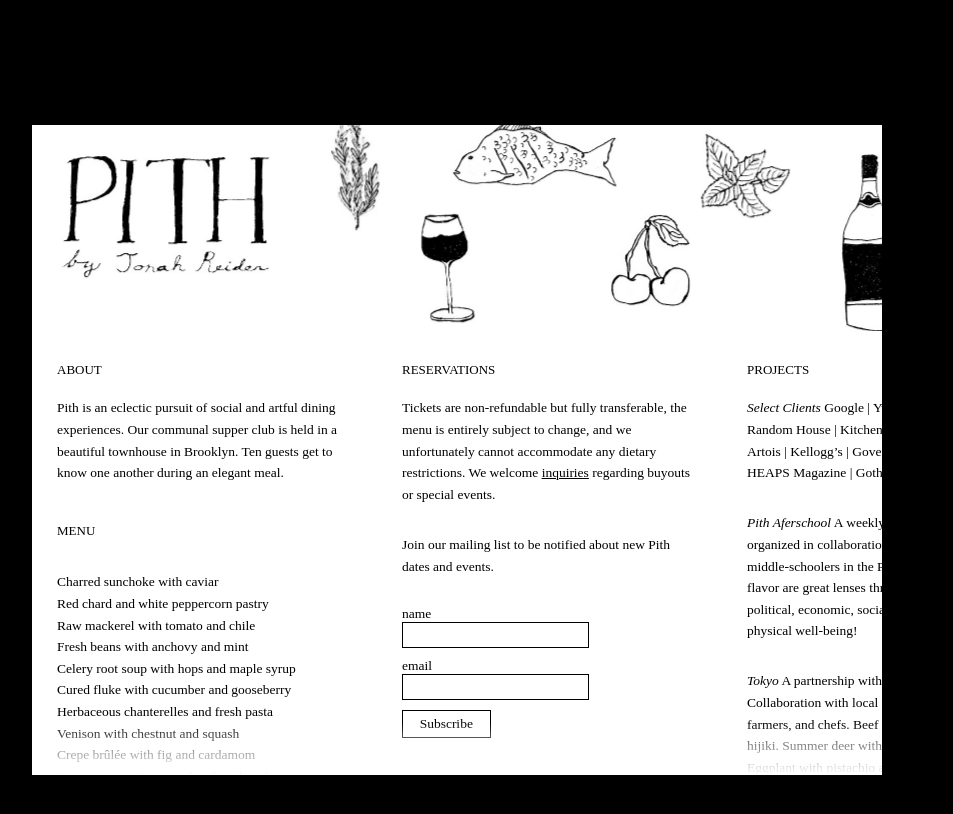
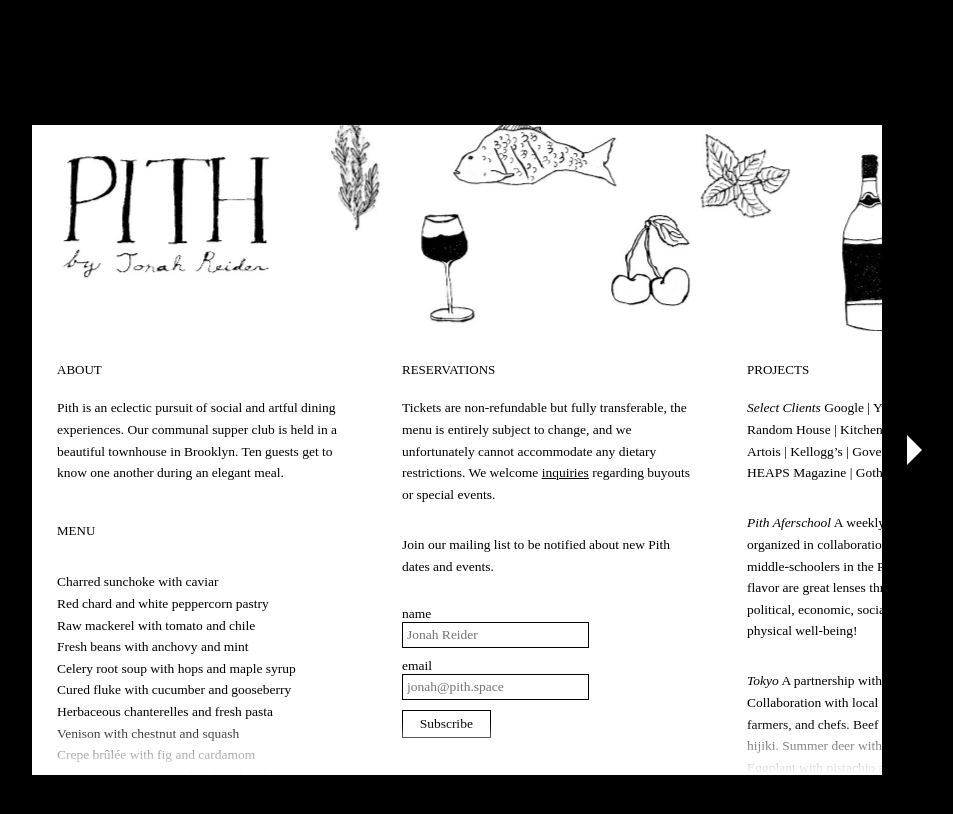
Before and after one commit to zoe-pith/pith-site, a Jekyll site: the page built from index.md, in a window 1280 px wide. Shown: the top 814 px of the page, without its empty margins (183-1136 px from the left). Built offline with Jekyll 4.4.1, drawn with Linux system fonts in a browser that asks for light colours; some web fonts are replaced.

Commit message:
Fixed arrows + some styling

```diff
--- a/_includes/footer.md
+++ b/_includes/footer.md
@@ -1,7 +1,7 @@
 </section>
 </div>
 <div id="bottom_gradient"></div>
-<div id="arrow"></div>
 </div>
+<div class="arrow" id="arrow-right"></div>
 </body>
 </html>
--- a/_includes/header.md
+++ b/_includes/header.md
@@ -15,6 +15,7 @@
 	</head>
 
 	<body>
+		<div class="arrow" id="arrow-left"></div>
 		<div id="content_wrapper">
 			<div id="content">
 				<header>
--- a/css/style.css
+++ b/css/style.css
@@ -109,7 +109,7 @@ header{
 }
 
 .tito-wrapper {
-		margin-bottom:-20px;
+		margin-bottom:-27px;
 }
 
 .tito-ticket-list {
@@ -227,17 +227,28 @@ li span {
 	width: 52px;
 }*/
 
-#arrow {
+.arrow {
 	border-top: 15px solid transparent;
 	border-bottom: 15px solid transparent;
-	border-left: 15px solid white;
 	cursor: pointer;
 	height: 0;
-	position: absolute;
-	right: -25px;
-	top: 325px;
 	width: 0;
 	z-index:1;
+}
+#arrow-left {
+	border-right: 15px solid white;
+	border-left: none;
+	margin-right: 25px;
+	top: 325px;
+	opacity: 0;
+}
+
+#arrow-right {
+	border-left: 15px solid white;
+	border-right: none;
+	margin-left: 25px;
+	top: 325px;
+	opacity: 0;
 }
 
 @font-face {
@@ -366,7 +377,7 @@ li span {
 			margin:0;
 		}
 
-		#arrow {
+		.arrow {
 			display:none;
 		}
 	}
--- a/js/scrolling.js
+++ b/js/scrolling.js
@@ -1,5 +1,4 @@
 var border_val;
-var arrow_offset;
 var scroll_offset;
 var arrow_fade_speed = 300;
 // 0 - left arrow visible, 1 - right arrow visible. Necessary to avoid swaps being called by momentum scrolling.
@@ -23,23 +22,24 @@ $(document).ready(function () {
 		});
 
 		// Scrolls when clicked.
-		$("#arrow").click(function() {
+		$("#arrow-right").click(function() {
 			right_handler();
 		});
 	}
 });
 
 function set_up_vars() {
-	if($(window).width() < 900) {
+	if($(window).width() < 960) {
 		border_val = "15px solid black";
-		arrow_offset = "10px";
 		scroll_offset = $(window).width();
-		$("#arrow").css({"left": "auto", "right": arrow_offset, "border-right": "none", "border-left": border_val});
+		$(".arrow").css({"position":"absolute", "top": "calc(50% - 7px)"});
+		$("#arrow-right").css({"left": "calc(100% - 50px)","border-right": "none", "border-left": border_val, "opacity": "1"});
+		$("#arrow-left").css({"left": "10px", "border-left": "none", "border-right": border_val});
 	} else {
 		border_val = "15px solid white";
-		arrow_offset = "-25px";
 		scroll_offset = 850;
-		$("#arrow").css({"left": "auto", "right": arrow_offset, "border-right": "none", "border-left": border_val});
+		$("#arrow-right").css({"border-right": "none", "border-left": border_val, "opacity": "1"});
+		$("#arrow-left").css({"border-left": "none", "border-right": border_val});
 	}
 	scroll_length = $("#content").prop("scrollWidth") - scroll_offset;
 }
@@ -59,22 +59,20 @@ function right_handler() {
 }
 
 function move_arrow_to_left() {
-	$("#arrow").animate({opacity: 0}, arrow_fade_speed, function() {
-		$("#arrow").css({"right": "auto", "left": arrow_offset, "border-left": "none", "border-right": border_val});
-		$("#arrow").animate({opacity: 1}, arrow_fade_speed, function() {
-			$("#arrow").off();
-			$("#arrow").click(left_handler);
+	$("#arrow-right").animate({opacity: 0}, arrow_fade_speed, function() {
+		$("#arrow-left").animate({opacity: 1}, arrow_fade_speed, function() {
+			$("#arrow-right").off();
+			$("#arrow-left").click(left_handler);
 		});
 	});
 	visible_arrow = false;
 }
 
 function move_arrow_to_right() {
-	$("#arrow").animate({opacity: 0}, arrow_fade_speed, function() {
-		$("#arrow").css({"left": "auto", "right": arrow_offset, "border-right": "none", "border-left": border_val});
-		$("#arrow").animate({opacity: 1}, arrow_fade_speed, function() {
-			$("#arrow").off();
-			$("#arrow").click(right_handler);
+	$("#arrow-left").animate({opacity: 0}, arrow_fade_speed, function() {
+		$("#arrow-right").animate({opacity: 1}, arrow_fade_speed, function() {
+			$("#arrow-left").off();
+			$("#arrow-right").click(right_handler);
 		});
 	});
 	visible_arrow = true;
--- a/sections/tickets.md
+++ b/sections/tickets.md
@@ -4,8 +4,8 @@ Tickets are non-refundable but fully transferable, the menu is entirely subject
 <tito-widget event="pith/supper-club"></tito-widget>
 Join our mailing list to be notified about new Pith dates and events.
 <form action="https://app.moosend.com/subscribe/9eaa3fab-31d9-4be1-9e41-daccac6ccf29" method="post" id="ms-sub-form" target="_blank">
-<label for="name">name</label><input type="text" name="ms-name" id="name" required />
-<label for="email">email</label><input type="text" name="ms-email" id="email" />
+<label for="name">name</label><input type="text" placeholder="Jonah Reider" name="ms-name" id="name" required />
+<label for="email">email</label><input type="text" placeholder="jonah@pith.space" name="ms-email" id="email" />
 <input type="submit" value="Subscribe" />
 </form>
 
```
